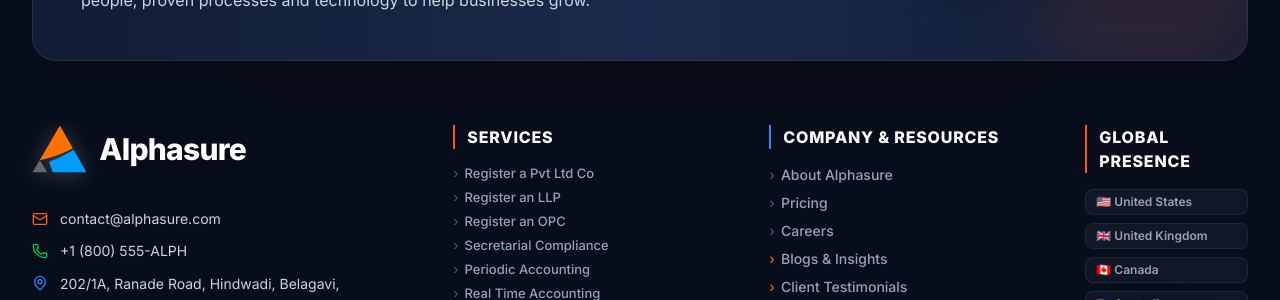
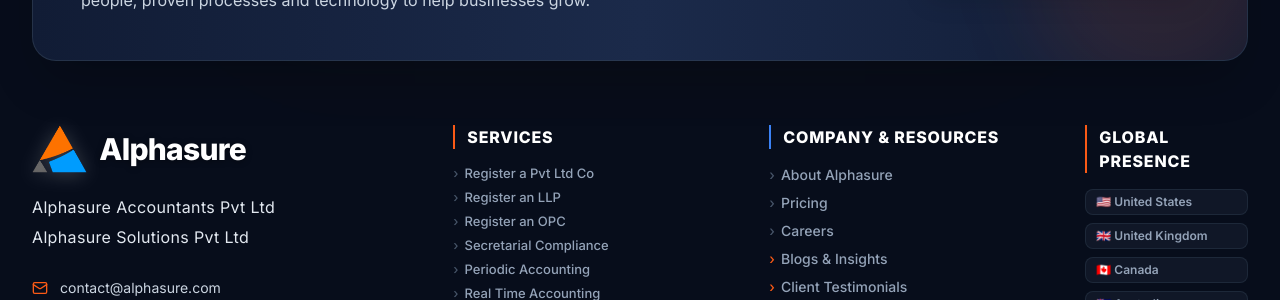
Before and after one commit to shubpatil654/Alphasure-website, a React (Vite) app: page / in a window 1280 px wide. Shown: the part 7220-7520 px from the top of the page. Built offline with nearby package versions, Linux system fonts and the light colour scheme; a web font is replaced by a local one.

Commit message:
feat(footer): add company entities below the logo

```diff
--- a/src/components/Footer.jsx
+++ b/src/components/Footer.jsx
@@ -78,10 +78,15 @@ export default function Footer({ onOpenModal, onNavigate }) {
 
           {/* Column 1: Brand Info & Bio (lg:col-span-4) */}
           <div className="lg:col-span-4 space-y-6">
-            <a href="#" className="inline-block transition-transform hover:scale-105">
-              <AlphasureLogo className="h-10 sm:h-12 w-auto" />
-            </a>
-
+            <div>
+              <a href="#" className="inline-block transition-transform hover:scale-105">
+                <AlphasureLogo className="h-10 sm:h-12 w-auto" />
+              </a>
+              <div className="mt-3.5 space-y-1 text-xs sm:text-sm font-semibold text-slate-200 tracking-wide">
+                <p>Alphasure Accountants Pvt Ltd</p>
+                <p>Alphasure Solutions Pvt Ltd</p>
+              </div>
+            </div>
 
             <div className="space-y-3 pt-1 text-xs sm:text-sm text-slate-300">
               <div className="flex items-center gap-3 text-slate-300">
```
